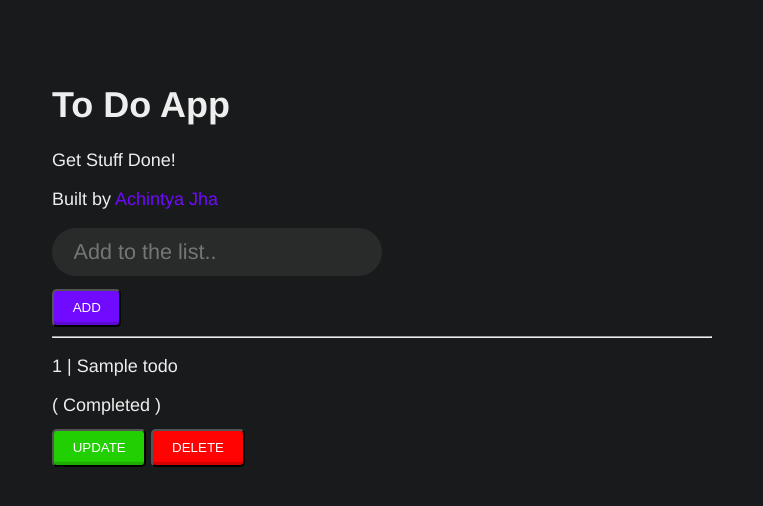
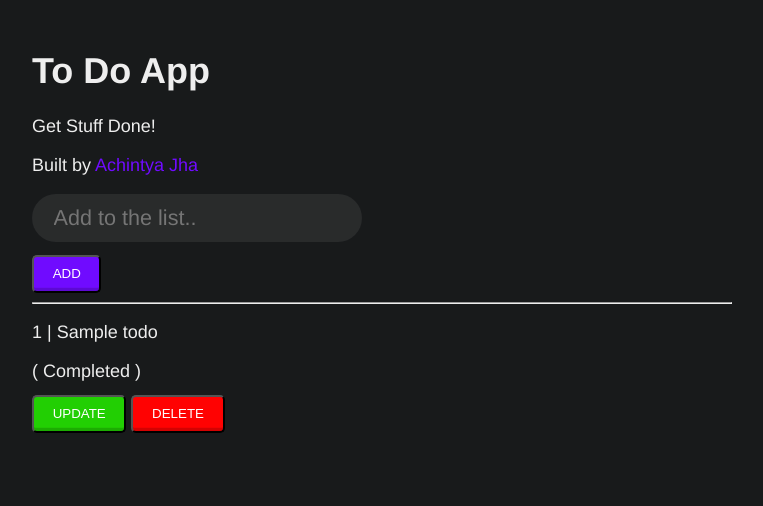
Before and after one commit to achntj/to-do-list, a Flask app: page / in a window 1280 px wide. Shown: the top 506 px of the page, without its empty margins (258-1021 px from the left). Run offline with Flask 2, Linux system fonts and the light colour scheme; tables that the repository leaves empty hold one stand-in row (values such as "Sample post").

Commit message:
final fixes

```diff
--- a/app.py
+++ b/app.py
@@ -3,7 +3,6 @@
 
 app = Flask(__name__)
 
-# /// = relative path, //// = absolute path
 app.config['SQLALCHEMY_DATABASE_URI'] = 'sqlite:///db.sqlite3'
 app.config['SQLALCHEMY_TRACK_MODIFICATIONS'] = False
 db = SQLAlchemy(app)
@@ -14,14 +13,15 @@
     title = db.Column(db.String(100))
     complete = db.Column(db.Boolean)
 
+# Visnu or Atharv, we can add some pre-written to-do examples (as with most sites) at this point
 @app.before_first_request
 def create_tables():
     db.create_all()
 
 @app.route("/")
 def home():
-    todo_list = Todo.query.all()
-    return render_template("base.html", todo_list=todo_list)
+    collection = Todo.query.all()
+    return render_template("index.html", td_list=collection)
 
 
 @app.route("/add", methods=["POST"])
--- a/static/styles.css
+++ b/static/styles.css
@@ -1,3 +1,4 @@
+/* Custom CSS - Achintya Jha  */
 body {
   max-width: 700px;
   margin: 0 auto;
--- a/templates/base.html
+++ b/templates/index.html
@@ -11,32 +11,33 @@
       rel="shortcut icon"
       href="{{ url_for('static', filename='avatar.png') }}"
     />
-    <title>Todo App</title>
+    <title>TodoList for Everyone</title>
   </head>
 
   <body>
-    <div style="margin-top: 50px" class="ui container">
-      <h1 class="ui center aligned header">To Do App</h1>
+    <div style="margin-top: 50px">
+      <h1>To Do App</h1>
       <p>Get Stuff Done!</p>
       <p>Built by <a href="https://achintyajha.in">Achintya Jha</a></p>
 
-      <form class="ui form" action="/add" method="post">
-        <div class="field">
+      <form action="/add" method="post">
+        <div>
           <input
             required
             type="text"
             name="title"
             placeholder="Add to the list.."
-          /><br />
+          />
+          <br />
         </div>
-        <button class="ui blue button" type="submit">Add</button>
+        <button type="submit">Add</button>
       </form>
 
       <hr />
 
-      {% for todo in todo_list %}
-      <div class="ui segment">
-        <p class="ui big header">{{todo.id }} | {{ todo.title }}</p>
+      {% for todo in td_list %}
+      <div>
+        <p>{{todo.id }} | {{ todo.title }}</p>
         ( {% if todo.complete == False %}
         <span>Not Complete</span>
         {% else %}
```
Also changed, not shown: 1 other file.
